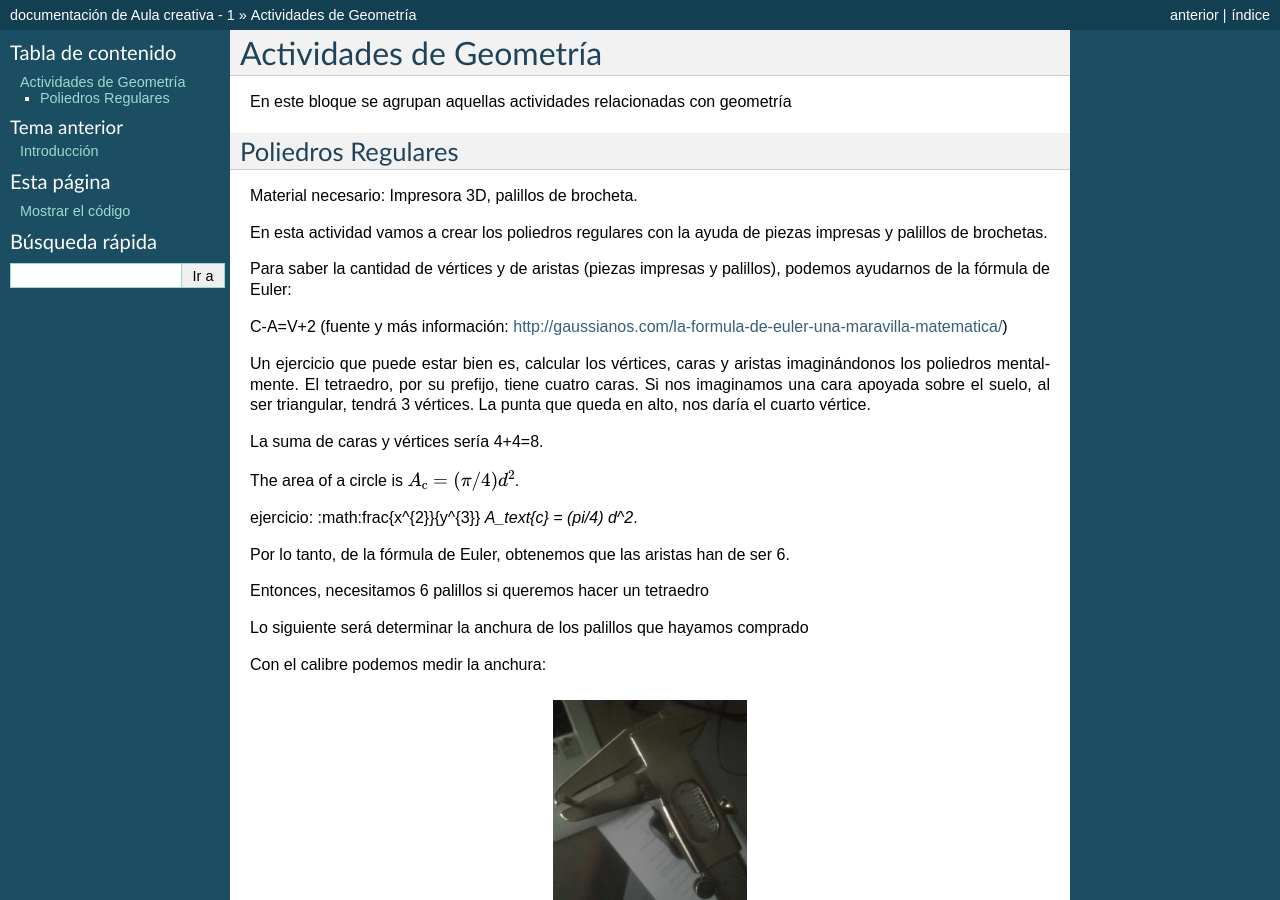
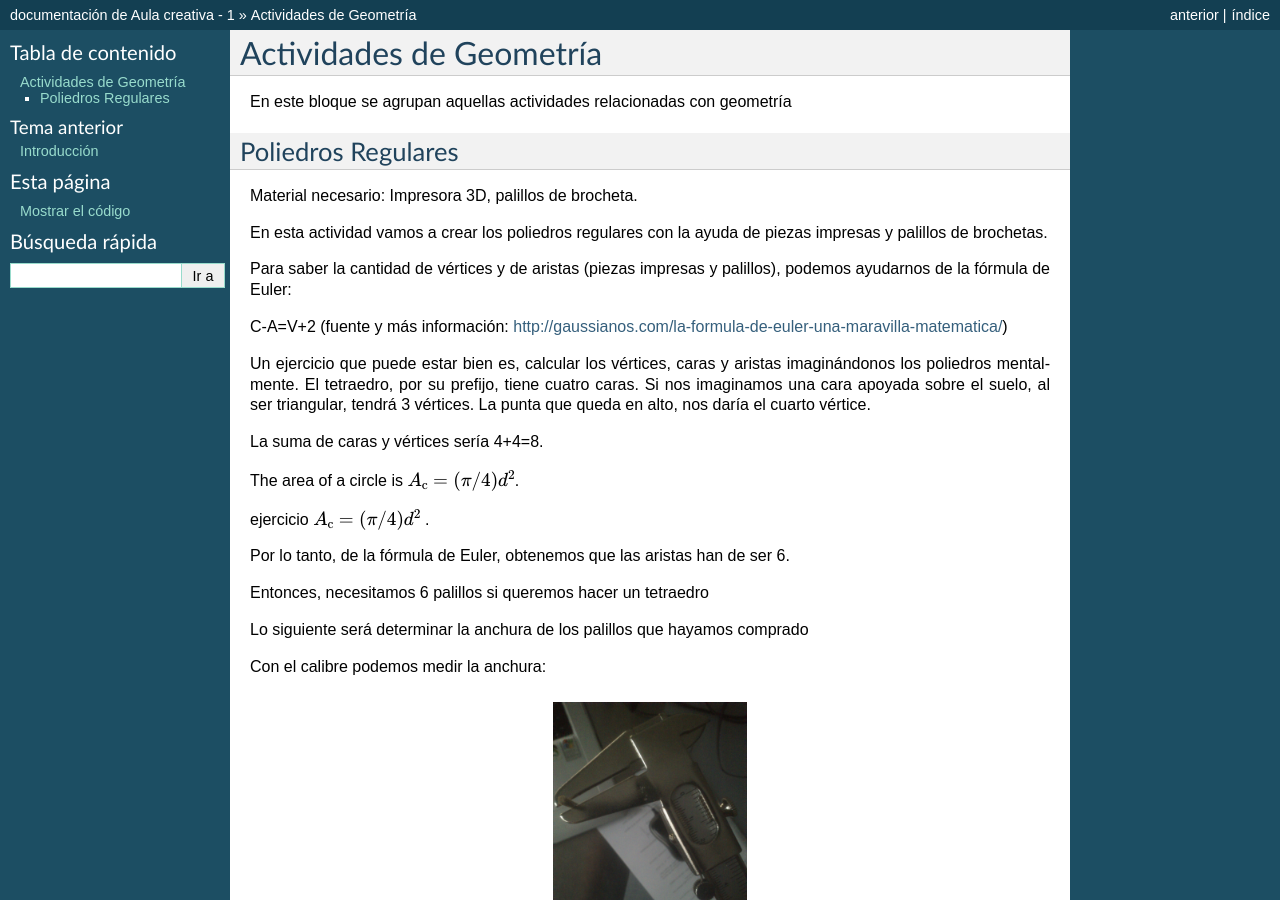
Before and after one commit to es3a10/aula_creativa, a Sphinx documentation site: the page built from docs/geometria.rst, in a window 1280 px wide and 900 px high. Built offline with Sphinx 7.4.7, drawn with Linux system fonts in a browser that asks for light colours.

Commit message:
prueba latex

```diff
--- a/docs/geometria.rst
+++ b/docs/geometria.rst
@@ -21,7 +21,7 @@ La suma de caras y vértices sería 4+4=8.
 
 The area of a circle is :math:`A_\text{c} = (\pi/4) d^2`.
 
-ejercicio: :math:\frac{x^{2}}{y^{3}} `A_\text{c} = (\pi/4) d^2`.
+ejercicio :math:`A_\text{c} = (\pi/4) d^2`  .
 
 Por lo tanto, de la fórmula de Euler, obtenemos que las aristas han de ser 6.
 
```
